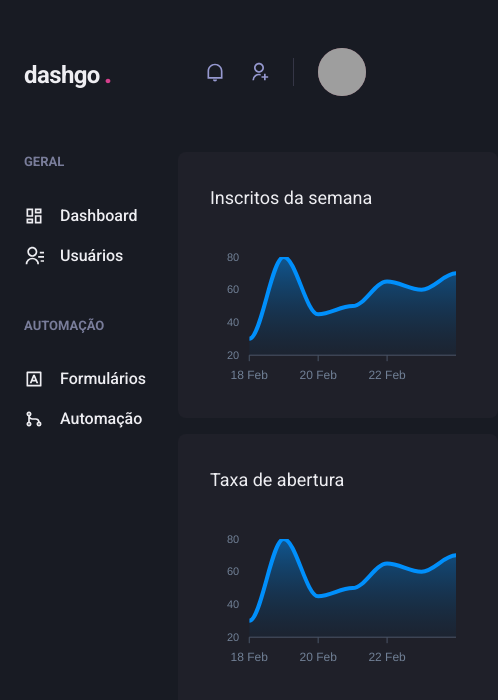
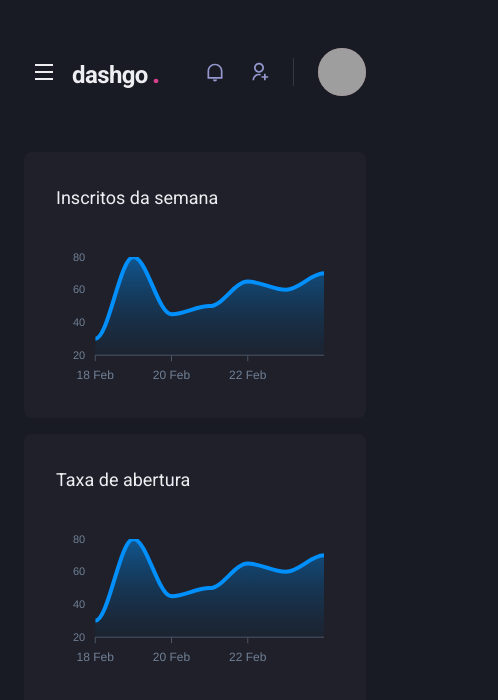
Before and after one commit to mauvieira/dashgo, a Next.js app: page /dashboard in a window 390 px wide. Shown: the top 700 px of the page, 498 px wide, since content can reach past the window. Built offline with nearby package versions, Linux system fonts and the light colour scheme; grey boxes are pictures that could not be loaded.

Commit message:
:iphone: added responsive sidebar
added responsive sidebar

```diff
--- a/src/components/Form/Input.tsx
+++ b/src/components/Form/Input.tsx
@@ -23,4 +23,4 @@
       />
     </FormControl>
   )
-} 0
+}
--- a/src/components/Header/index.tsx
+++ b/src/components/Header/index.tsx
@@ -1,10 +1,14 @@
-import { Flex, useBreakpointValue } from "@chakra-ui/react";
+import { Flex, Icon, IconButton, useBreakpointValue } from "@chakra-ui/react";
+import { RiMenuLine } from "react-icons/ri";
+import { useSidebarDrawer } from "../../context/SidebarDrawerContext";
 import { Logo } from "./Logo";
 import { NotificationsNav } from "./NotificationsNav";
 import { Profile } from "./Profile";
 import { Search } from "./Search";
 
 export function Header() {
+
+  const { onOpen } = useSidebarDrawer();
 
   const isWideVersion = useBreakpointValue({
     base: false,
@@ -22,6 +26,19 @@
       px="6"
       align="center"
     >
+      {!isWideVersion && (
+        <IconButton
+          aria-label="Open navigation"
+          icon={<Icon as={RiMenuLine} />}
+          fontSize="24"
+          variant="unstyled"
+          onClick={onOpen}
+          display="flex"
+          alignItems="center"
+          mr="2"
+        />
+      )}
+
       <Logo />
 
       {isWideVersion && <Search />}
--- /dev/null
+++ b/src/components/Sidebar/SidebarNav.tsx
@@ -0,0 +1,22 @@
+import { Stack } from "@chakra-ui/react";
+import { RiContactsLine, RiDashboardLine, RiGitMergeLine, RiInputMethodLine } from "react-icons/ri";
+import { NavLink } from "./NavLink";
+import { NavSection } from "./NavSection";
+
+export function SidebarNav() {
+  return (
+    <Stack spacing="12">
+
+      <NavSection title="GERAL">
+        <NavLink icon={RiDashboardLine}>Dashboard</NavLink>
+        <NavLink icon={RiContactsLine}>Usuários</NavLink>
+      </NavSection>
+
+      <NavSection title="AUTOMAÇÃO">
+        <NavLink icon={RiInputMethodLine}>Formulários</NavLink>
+        <NavLink icon={RiGitMergeLine}>Automação</NavLink>
+      </NavSection>
+
+    </Stack>
+  )
+}
--- a/src/components/Sidebar/index.tsx
+++ b/src/components/Sidebar/index.tsx
@@ -1,24 +1,38 @@
-import { Box, Stack } from "@chakra-ui/react";
-import { RiContactsLine, RiDashboardLine, RiGitMergeLine, RiInputMethodLine } from "react-icons/ri";
-import { NavLink } from "./NavLink";
-import { NavSection } from "./NavSection";
+import { Box, Drawer, DrawerBody, DrawerCloseButton, DrawerContent, DrawerHeader, DrawerOverlay, useBreakpointValue, DrawerFooter, Button, useDisclosure } from "@chakra-ui/react";
+import { useSidebarDrawer } from "../../context/SidebarDrawerContext";
+import { SidebarNav } from "./SidebarNav";
 
 export function Sidebar() {
+
+  const isDrawerSidebar = useBreakpointValue({
+    base: true,
+    lg: false
+  })
+
+  const { isOpen, onClose } = useSidebarDrawer()
+
+  if (isDrawerSidebar) {
+    return (
+      <Drawer isOpen={isOpen}
+        placement="left"
+        onClose={onClose}
+      >
+        <DrawerOverlay />
+        <DrawerContent bg="gray.800">
+          <DrawerCloseButton />
+          <DrawerHeader>Navegação</DrawerHeader>
+
+          <DrawerBody>
+            <SidebarNav />
+          </DrawerBody>
+        </DrawerContent>
+      </Drawer>
+    )
+  }
+
   return (
     <Box as="aside" w="64" mr="8">
-      <Stack spacing="12">
-
-        <NavSection title="GERAL">
-          <NavLink icon={RiDashboardLine}>Dashboard</NavLink>
-          <NavLink icon={RiContactsLine}>Usuários</NavLink>
-        </NavSection>
-
-        <NavSection title="AUTOMAÇÃO">
-          <NavLink icon={RiInputMethodLine}>Formulários</NavLink>
-          <NavLink icon={RiGitMergeLine}>Automação</NavLink>
-        </NavSection>
-
-      </Stack>
+      <SidebarNav />
     </Box>
   )
 }
--- /dev/null
+++ b/src/context/SidebarDrawerContext.tsx
@@ -0,0 +1,30 @@
+import { useDisclosure, UseDisclosureReturn } from "@chakra-ui/react";
+import { useRouter } from "next/router";
+import { createContext, ReactNode, useContext, useEffect } from "react";
+
+interface SidebarDrawerProviderProps {
+  children: ReactNode
+}
+
+type SidebarDrawerContextData = UseDisclosureReturn
+
+const SidebarDrawerContext = createContext({} as SidebarDrawerContextData)
+
+export const SidebarDrawerProvider = ({ children }: SidebarDrawerProviderProps) => {
+
+  const disclosure = useDisclosure()
+
+  const router = useRouter();
+
+  useEffect(() => {
+    disclosure.onClose()
+  }, [router.asPath])
+
+  return (
+    <SidebarDrawerContext.Provider value={disclosure}>
+      {children}
+    </SidebarDrawerContext.Provider>
+  )
+}
+
+export const useSidebarDrawer = () => useContext(SidebarDrawerContext)
--- a/src/pages/_app.tsx
+++ b/src/pages/_app.tsx
@@ -1,11 +1,14 @@
 import { AppProps } from 'next/app'
 import { ChakraProvider } from '@chakra-ui/react'
 import { theme } from '../styles/theme'
+import { SidebarDrawerProvider } from '../context/SidebarDrawerContext';
 
 function MyApp({ Component, pageProps }: AppProps) {
   return (
     <ChakraProvider theme={theme}>
-      <Component {...pageProps} />
+      <SidebarDrawerProvider>
+        <Component {...pageProps} />
+      </SidebarDrawerProvider>
     </ChakraProvider>
   )
 }
```
